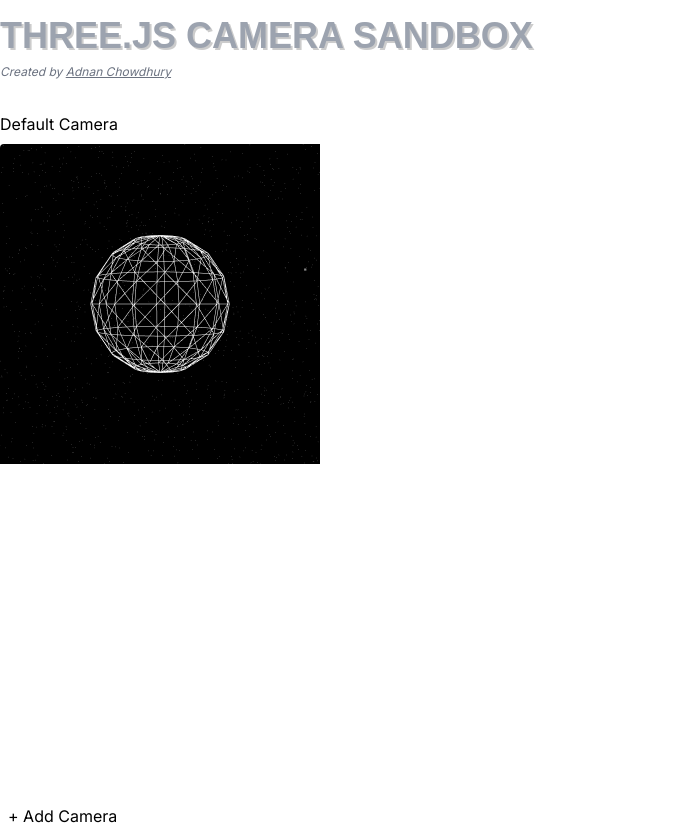
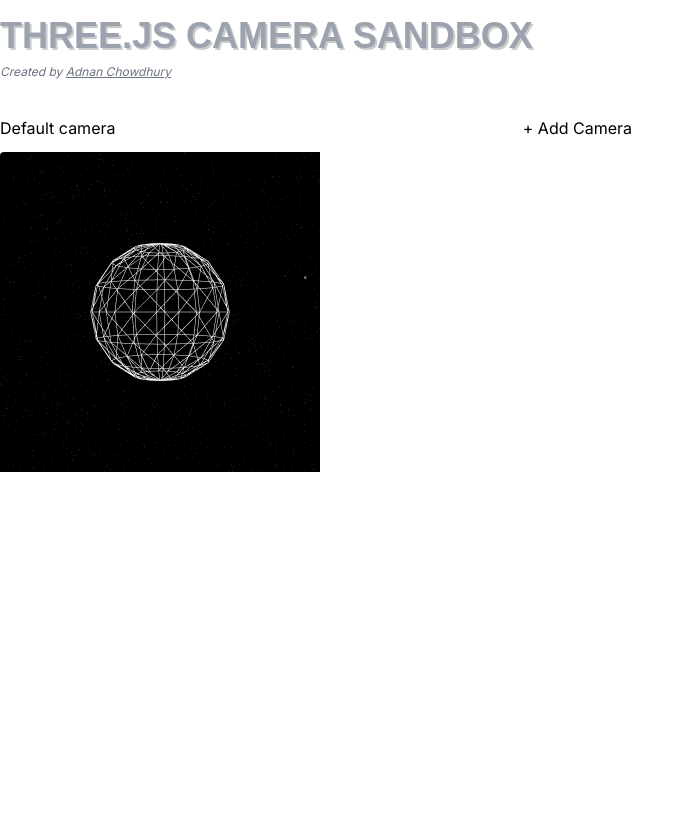
Before and after one commit to bttf/threejs-camera-sandbox, a Next.js app: page / in a window 1280 px wide. Shown: the whole page, without its empty margins (0-694 px from the left). After the commit the page ends 800 px from the top, so only its background shows below. Built offline with nearby package versions, Linux system fonts and the light colour scheme; a web font is replaced by a local one.

Commit message:
redo styling a bit

```diff
--- a/src/app/components/Camera.tsx
+++ b/src/app/components/Camera.tsx
@@ -40,7 +40,7 @@ const Camera: FC<{
   return (
     <div
       ref={ref}
-      className={clsx("my-2", "rounded", "overflow-hidden", "w-80", "h-80", {
+      className={clsx("rounded", "overflow-hidden", "w-80", "h-80", {
         "border-2 border-red-500": underControl,
 
         "md:w-[40rem]": large,
--- a/src/app/components/Sandbox.tsx
+++ b/src/app/components/Sandbox.tsx
@@ -47,32 +47,37 @@ const Sandbox: FC = () => {
   return (
     <div className="flex flex-col items-center md:items-start md:flex-row">
       <div>
-        <div className="my-2">Default Camera</div>
+        <div className="h-12 flex items-center justify-between">
+          <div>Default camera</div>
+
+          <button className="my-2 px-2 py-1" onClick={addCamera}>
+            + Add Camera
+          </button>
+        </div>
         <Camera
           large
           underControl={cameraUnderControl === defaultCamera}
           sandboxCamera={defaultCamera}
           onClick={() => setCameraUnderControl(defaultCamera)}
         />
-        <button className="my-2 px-2 py-1" onClick={addCamera}>
-          + Add Camera
-        </button>
       </div>
-      <div className="md:flex-1 md:flex md:flex-wrap">
+      <div className="md:flex-1 md:flex md:flex-wrap md:overflow-y-auto md:h-full">
         {userCameras.reverse().map((camera, i) => (
           <div key={camera.camera.uuid}>
-            <div className="my-2">{`Camera #${userCameras.length - i}`}</div>
+            <div className="h-8 flex items-center justify-between">
+              <div className="my-2">{`Camera #${userCameras.length - i}`}</div>
+              <button
+                className="my-2 px-2 py-1 text-xs"
+                onClick={() => removeCamera(camera)}
+              >
+                Remove camera
+              </button>
+            </div>
             <Camera
               underControl={cameraUnderControl === camera}
               sandboxCamera={camera}
               onClick={() => setCameraUnderControl(camera)}
             />
-            <button
-              className="my-2 px-2 py-1"
-              onClick={() => removeCamera(camera)}
-            >
-              Remove Camera
-            </button>
           </div>
         ))}
       </div>
```
